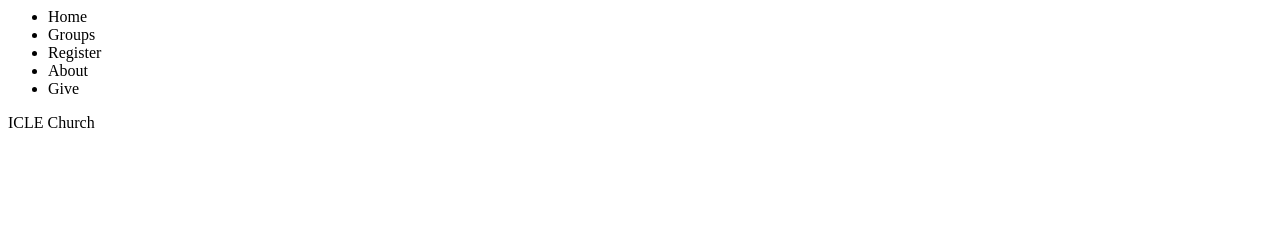
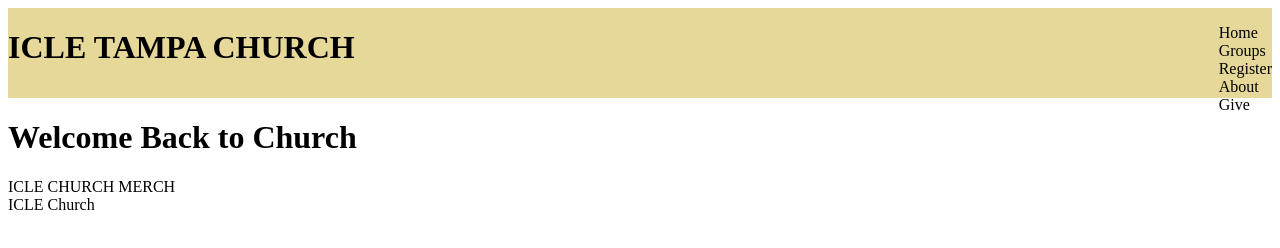
Before and after one commit to atjaqueline/church-landing-page, a plain HTML site: page index.html in a window 1280 px wide. Drawn offline with Linux system fonts and the light colour scheme; files that its build step writes are made by us from their sources.

Commit message:
add style.css file

```diff
--- a/css/styles.css
+++ b/css/styles.css
@@ -0,0 +1,18 @@
+* {
+    box-sizing: border-box;
+}
+
+ul {
+    list-style-type: none;
+}
+
+header {
+    height: 90px;
+    background-color: rgb(230, 216, 153);
+}
+
+header {
+    display: flex;
+    flex-direction: row;
+    justify-content: space-between;
+}
--- a/index.html
+++ b/index.html
@@ -1,10 +1,12 @@
 <html>
 
 <head>
-    <link rel="stylesheet" href="styles.css">
+    <link rel="stylesheet" href="css/styles.css">
 </head>
 
 <header>
+    <h1>ICLE TAMPA CHURCH</h1>
+    <nav>
         <ul>
             <li>Home</li>
             <li>Groups</li>
@@ -12,11 +14,12 @@
             <li>About</li>
             <li>Give</li>
         </ul>
+    </nav>
 </header>
 
 <body>
-
-
+    <h1>Welcome Back to Church</h1>
+    <section class="merch">ICLE CHURCH MERCH</section>
 </body>
 <footer>ICLE Church</footer>
 
```
Lines whose indentation alone changed are shown as unchanged.
